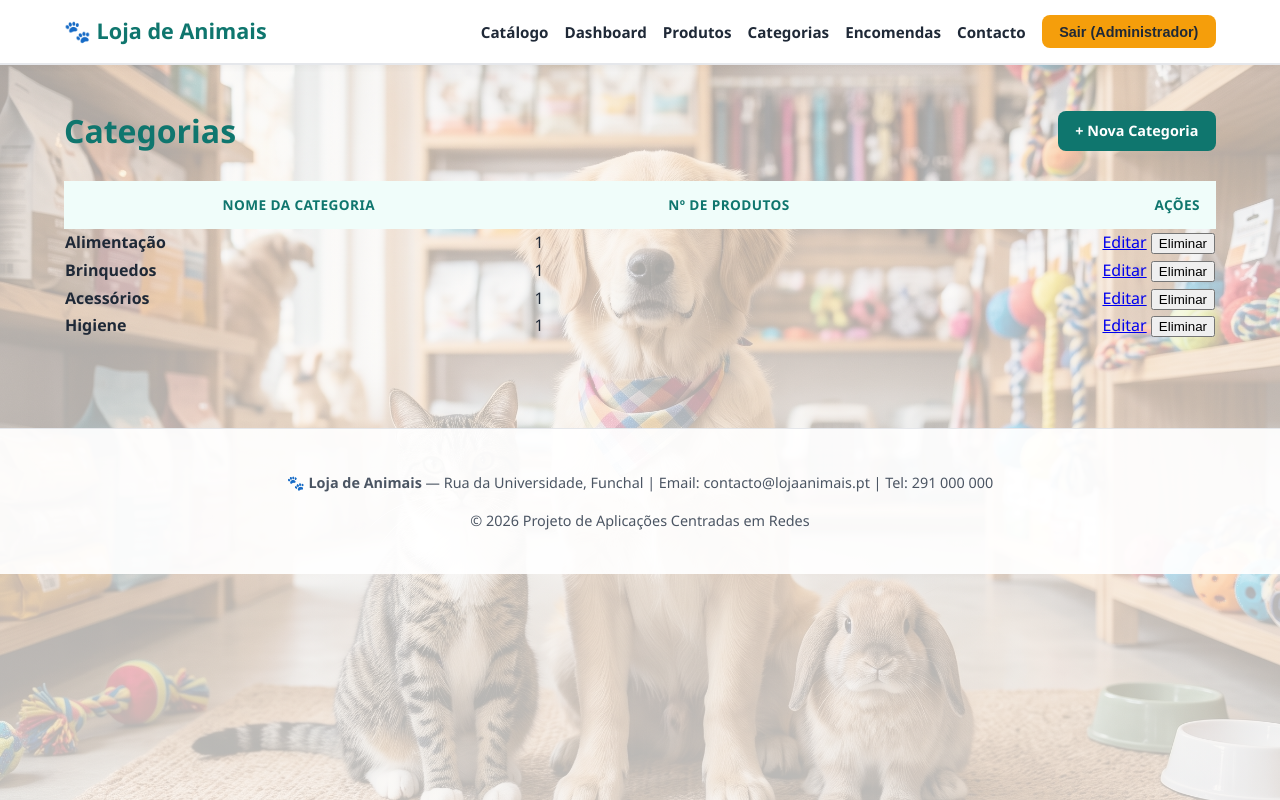
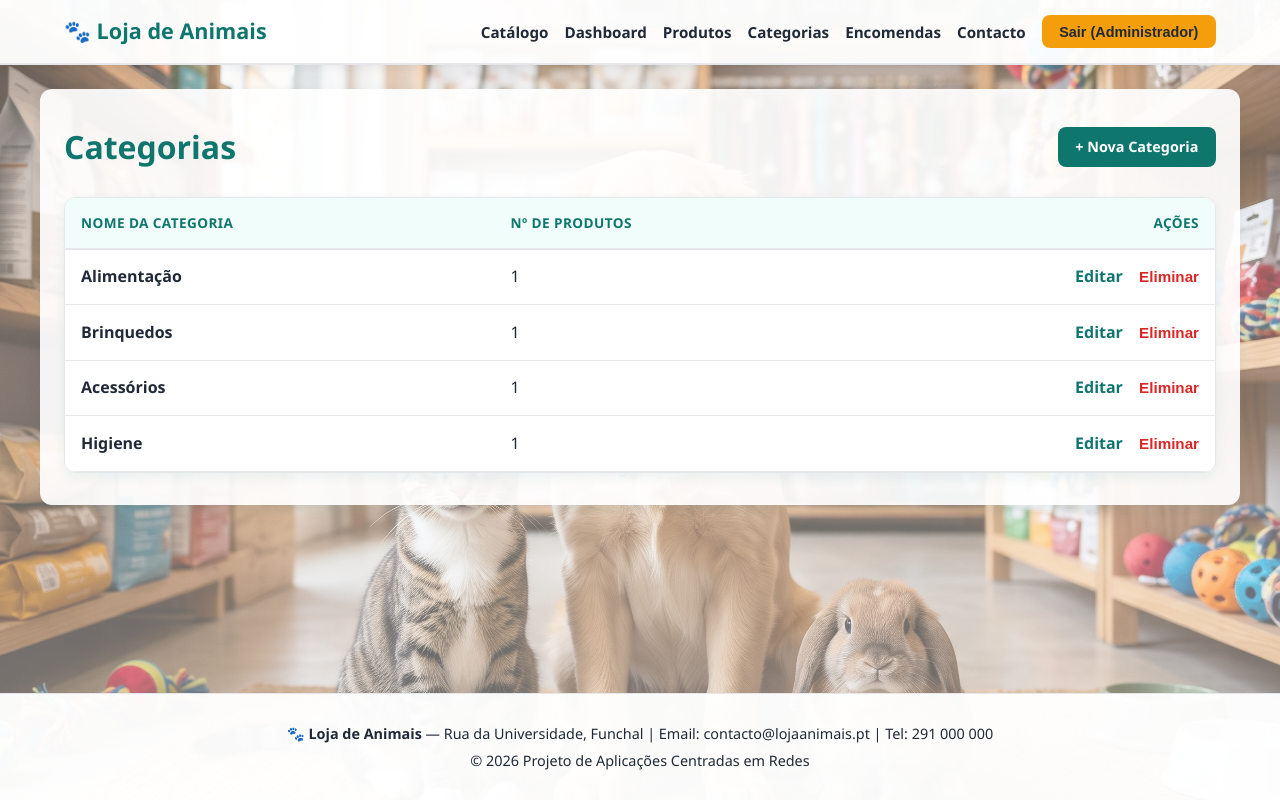
Before and after one commit to RossanaKK/Projeto-Loja-de-Animais, a Laravel app: page /categorias in a window 1280 px wide. Run offline with Laravel 12, Linux system fonts and the light colour scheme; a user stored in the database is signed in; data comes from the database, SQL or seed files in the repository.

Commit message:
Mudança no estilo, de modo a ficar mais legível

```diff
--- a/public/css/style.css
+++ b/public/css/style.css
@@ -16,30 +16,40 @@
     box-sizing: border-box;
 }
 
+html, body {
+    height: 100%;
+    margin: 0;
+    padding: 0;
+}
+
 body {
-    background: linear-gradient(rgba(250, 248, 245, 0.65), rgba(250, 248, 245, 0.75)),
+    display: flex;
+    flex-direction: column;
+    min-height: 100vh;
+    background: linear-gradient(rgba(250, 248, 245, 0.35), rgba(250, 248, 245, 0.45)),
                 url('/img/loja.jpg') center/cover fixed no-repeat !important;
     color: var(--cor-texto);
     font-family: 'Figtree', 'Segoe UI', Tahoma, Geneva, Verdana, sans-serif;
-    margin: 0;
-    padding: 0;
     line-height: 1.6;
-    min-height: 100vh;
 }
 
-.app-wrapper,
+.app-wrapper {
+    flex: 1 0 auto;
+    background-color: transparent !important;
+}
+
 .min-h-screen,
 .bg-gray-100 {
     background-color: transparent !important;
 }
 
 .navbar-loja {
-    background-color: var(--cor-cartao);
+    background-color: rgba(255, 255, 255, 0.96);
     border-bottom: 2px solid var(--cor-borda);
     position: sticky;
     top: 0;
     z-index: 50;
-    box-shadow: 0 2px 8px rgba(0, 0, 0, 0.04);
+    box-shadow: 0 2px 8px rgba(0, 0, 0, 0.06);
 }
 
 .navbar-container {
@@ -88,9 +98,14 @@ body {
 }
 
 .hero-banner {
-    background: transparent;
-    color: var(--cor-texto);
-    padding: 4.5rem 1.5rem;
+    background: rgba(255, 255, 255, 0.88) !important;
+    backdrop-filter: blur(4px);
+    max-width: 760px;
+    margin: 4rem auto;
+    padding: 3rem 2rem;
+    border-radius: var(--raio-borda);
+    box-shadow: 0 10px 25px rgba(0, 0, 0, 0.12);
+    border: 1px solid rgba(255, 255, 255, 0.9);
     text-align: center;
 }
 
@@ -98,21 +113,39 @@ body {
     font-size: 2.25rem;
     font-weight: 800;
     margin: 0 0 0.75rem 0;
-    color: var(--cor-texto);
+    color: #111827 !important;
 }
 
 .hero-banner p {
     font-size: 1.1rem;
     max-width: 650px;
-    margin: 0 auto 1.5rem auto;
-    color: var(--cor-texto);
+    margin: 0 auto 1.75rem auto;
+    color: #1f2937 !important;
     font-weight: 500;
+}
+
+.hero-banner a {
+    display: inline-block;
+    background-color: var(--cor-primaria) !important;
+    color: #ffffff !important;
+    padding: 0.75rem 1.5rem;
+    border-radius: 8px;
+    font-weight: 700;
+    text-decoration: none !important;
+    transition: background-color 0.2s ease;
+}
+
+.hero-banner a:hover {
+    background-color: var(--cor-primaria-hover) !important;
 }
 
 .container-loja {
     max-width: 1200px;
-    margin: 0 auto;
-    padding: 2.5rem 1.5rem;
+    margin: 1.5rem auto;
+    padding: 2rem 1.5rem;
+    background-color: rgba(255, 255, 255, 0.92);
+    border-radius: var(--raio-borda);
+    box-shadow: var(--sombra-suave);
 }
 
 .filtros-categorias {
@@ -312,13 +345,18 @@ body {
 }
 
 .footer-loja {
-    background-color: rgba(255, 255, 255, 0.92);
+    flex-shrink: 0;
+    margin-top: auto;
+    background-color: rgba(255, 255, 255, 0.96);
     border-top: 1px solid var(--cor-borda);
-    padding: 1.75rem 1.5rem;
+    padding: 1.5rem;
     text-align: center;
     font-size: 0.9rem;
-    color: var(--cor-texto-suave);
-    margin-top: 3rem;
+    color: var(--cor-texto);
+}
+
+.footer-loja p {
+    margin: 0.25rem 0;
 }
 
 .guest-wrapper {
@@ -408,3 +446,157 @@ body {
     outline: none;
     box-shadow: 0 0 0 3px rgba(15, 118, 110, 0.15);
 }
+
+.form-buttons {
+    display: flex;
+    justify-content: flex-end;
+    gap: 0.75rem;
+    margin-top: 1.5rem;
+}
+
+.form-buttons a {
+    text-decoration: none;
+}
+
+.button {
+    background-color: var(--cor-primaria);
+    color: #ffffff;
+    padding: 0.6rem 1.3rem;
+    border-radius: 8px;
+    font-weight: 600;
+    font-size: 0.95rem;
+    cursor: pointer;
+    user-select: none;
+    transition: background-color 0.2s ease;
+    text-align: center;
+    text-decoration: none;
+    border: none;
+}
+
+.button:hover {
+    background-color: var(--cor-primaria-hover);
+}
+
+.button-voltar {
+    background-color: #e5e7eb;
+    color: var(--cor-texto);
+}
+
+.button-voltar:hover {
+    background-color: #d1d5db;
+}
+
+.erros-box {
+    margin-top: 1.25rem;
+    padding: 1rem;
+    background-color: #fee2e2;
+    border: 1px solid #fca5a5;
+    border-radius: 8px;
+    color: var(--cor-perigo);
+    font-size: 0.9rem;
+}
+
+.erros-box p {
+    margin: 0.25rem 0;
+}
+
+.alerta-sucesso {
+    background-color: #d1fae5;
+    color: #065f46;
+    border: 1px solid #6ee7b7;
+    padding: 0.9rem 1.2rem;
+    border-radius: 8px;
+    margin-bottom: 1.5rem;
+    font-weight: 600;
+}
+
+.tabela-contentor {
+    background-color: var(--cor-cartao);
+    border: 1px solid var(--cor-borda);
+    border-radius: var(--raio-borda);
+    box-shadow: var(--sombra-suave);
+    overflow-x: auto;
+}
+
+.tabela-loja {
+    width: 100%;
+    border-collapse: collapse;
+    min-width: 600px;
+    background-color: var(--cor-cartao);
+}
+
+.tabela-loja thead th {
+    background-color: #f0fdfa;
+    color: var(--cor-primaria);
+    text-align: left;
+    padding: 0.9rem 1rem;
+    font-size: 0.85rem;
+    text-transform: uppercase;
+    border-bottom: 2px solid var(--cor-borda);
+}
+
+.tabela-loja tbody td {
+    padding: 0.9rem 1rem;
+    border-bottom: 1px solid var(--cor-borda);
+}
+
+.tabela-loja tbody tr:hover {
+    background-color: #f9fafb;
+}
+
+.link-editar {
+    color: var(--cor-primaria);
+    font-weight: 600;
+    text-decoration: none;
+    margin-right: 0.75rem;
+}
+
+.link-editar:hover {
+    text-decoration: underline;
+}
+
+.link-eliminar {
+    background: none;
+    border: none;
+    color: var(--cor-perigo);
+    font-weight: 600;
+    font-size: 0.95rem;
+    cursor: pointer;
+    padding: 0;
+}
+
+.link-eliminar:hover {
+    text-decoration: underline;
+}
+
+@media (max-width: 1024px) {
+    .grelha-produtos {
+        grid-template-columns: repeat(2, 1fr);
+    }
+}
+
+@media (max-width: 640px) {
+    .navbar-container {
+        flex-direction: column;
+        align-items: flex-start;
+    }
+
+    .hero-banner {
+        margin: 1.5rem 1rem;
+        padding: 2.25rem 1.25rem;
+    }
+
+    .hero-banner h1 {
+        font-size: 1.65rem;
+    }
+
+    .grelha-produtos {
+        grid-template-columns: 1fr;
+    }
+
+    .app-wrapper header .flex {
+        flex-direction: column;
+        align-items: flex-start;
+        gap: 0.75rem;
+    }
+}
```
